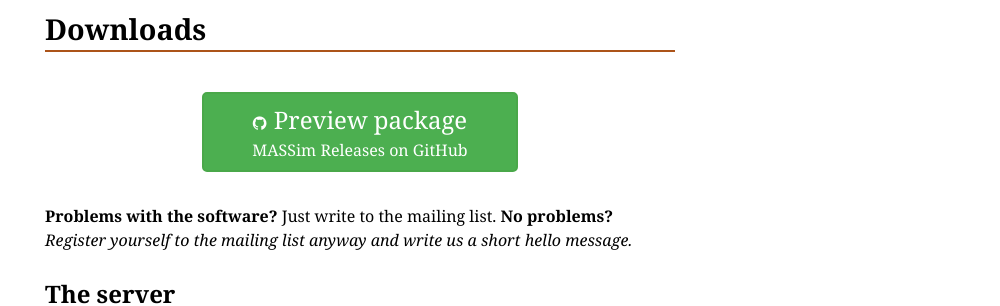
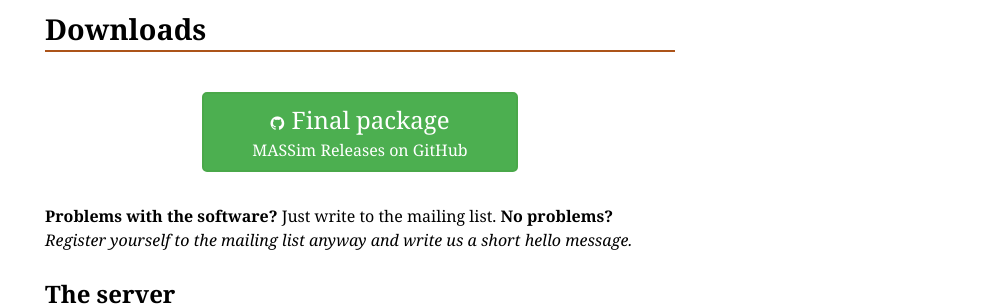
Before and after one commit to agentcontest/agentcontest.github.io, a Jekyll site: the page built from 2017/index.md, in a window 1280 px wide and 900 px high, scrolled down 3286 px. Shown: the part 157-463 px from the top of the window, without its empty margins (280-1280 px from the left). Built offline with Jekyll 4.4.1, drawn with Linux system fonts in a browser that asks for light colours.

Commit message:
preview package -> final package

```diff
--- a/2017/index.md
+++ b/2017/index.md
@@ -60,7 +60,7 @@ Downloads
 
 <div class="actions">
   <a href="https://github.com/agentcontest/massim/releases" title="MASSim on GitHub">
-    <span class="title">Preview package</span>
+    <span class="title">Final package</span>
     <br>
     <span class="filename">MASSim Releases on GitHub</span>
   </a>
```
